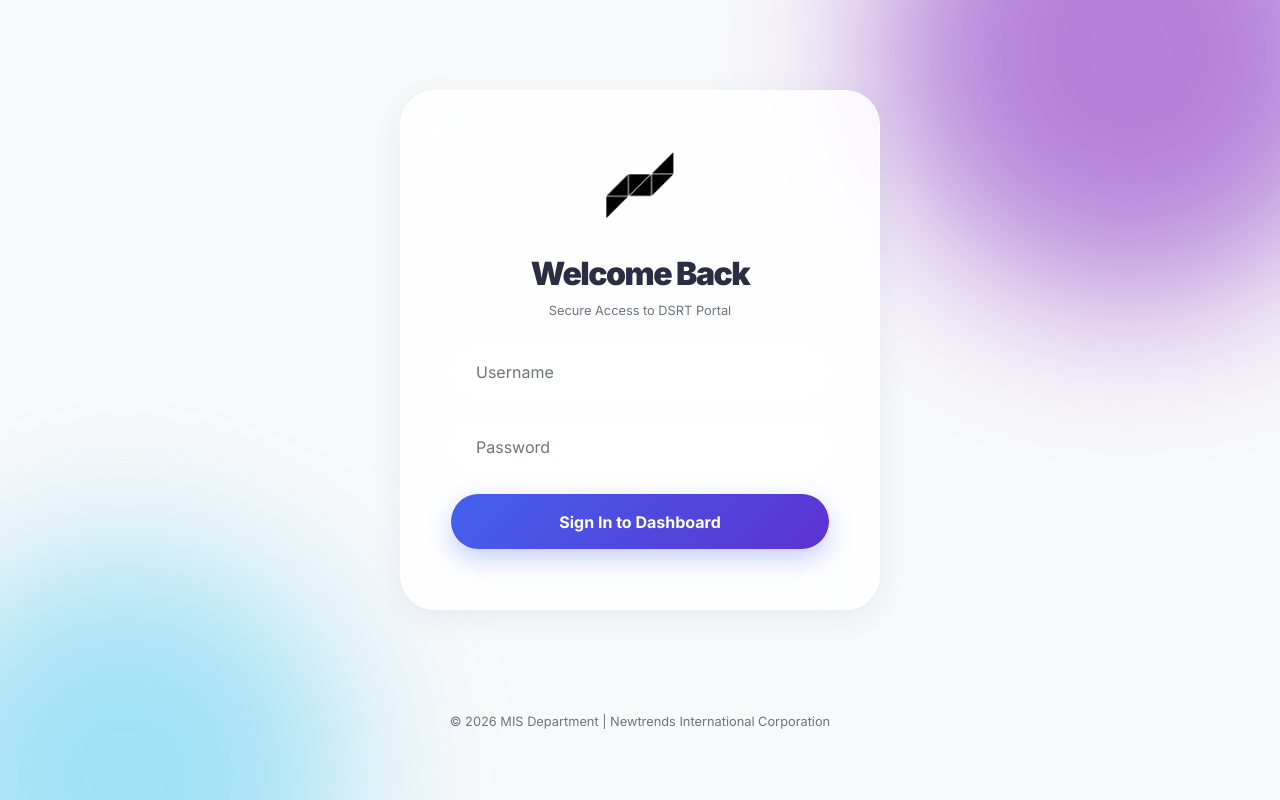
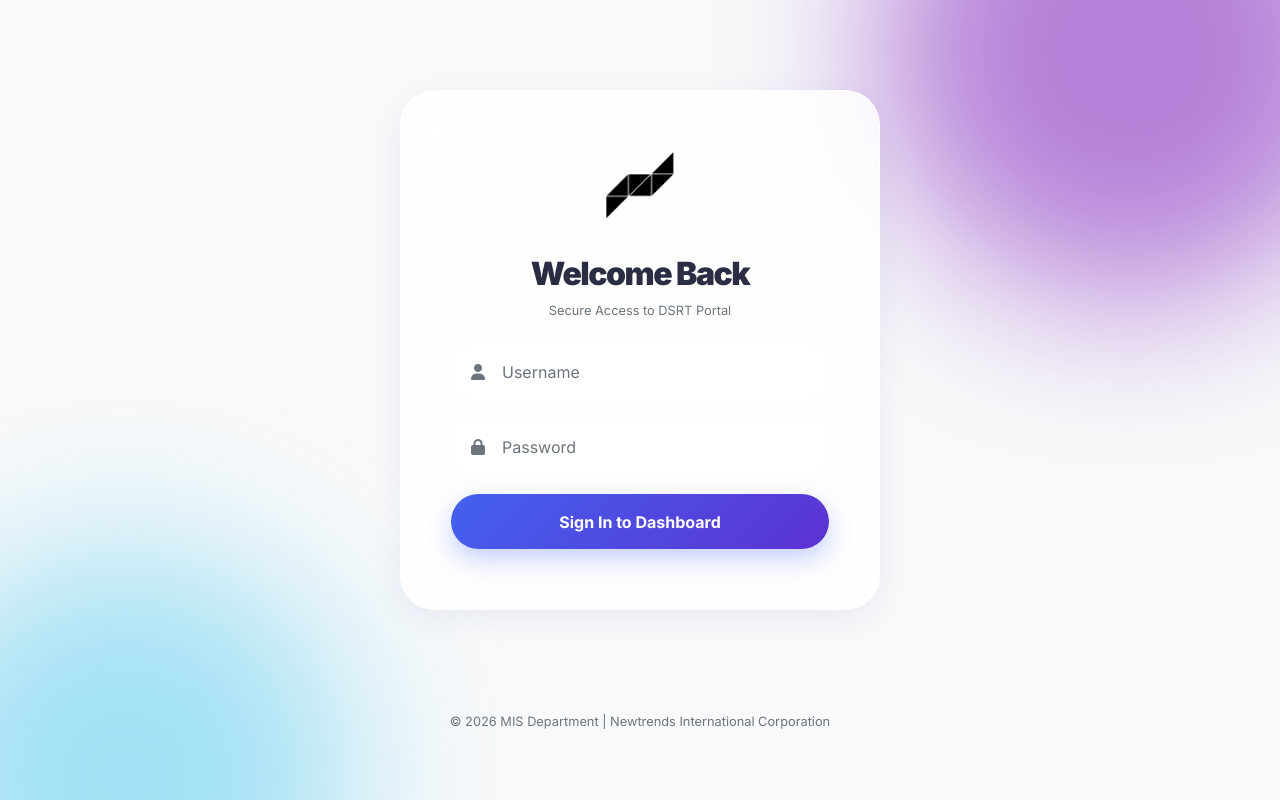
Before and after one commit to Carlosthegreat7/Department-Store-Requests-Template-DSRT-, a Flask app: page / in a window 1280 px wide. Run offline with Flask 3, Linux system fonts and the light colour scheme; parts of the project's set-up code (start-up, migrations or seed data) failed here and were passed over; some libraries are stand-ins or nearby versions.

Commit message:
Login page redesign

```diff
--- a/portal/templates/home.html
+++ b/portal/templates/home.html
@@ -18,10 +18,21 @@
       <p class="text-muted mb-4 small">Secure Access to DSRT Portal</p>
 
       <form id="login-form" method="POST">
-        <input type="text" name="username" class="form-control rounded-pill px-4 login-input" placeholder="Username"
-          required>
-        <input type="password" name="password" class="form-control rounded-pill px-4 login-input" placeholder="Password"
-          required>
+
+        <div class="position-relative mb-3">
+          <i class="fas fa-user position-absolute text-muted"
+            style="top: 50%; left: 20px; transform: translateY(-50%); z-index: 10;"></i>
+          <input type="text" name="username" class="form-control rounded-pill login-input"
+            style="padding-left: 50px; padding-right: 20px;" placeholder="Username" required>
+        </div>
+
+        <div class="position-relative mb-3">
+          <i class="fas fa-lock position-absolute text-muted"
+            style="top: 50%; left: 20px; transform: translateY(-50%); z-index: 10;"></i>
+          <input type="password" name="password" class="form-control rounded-pill login-input"
+            style="padding-left: 50px; padding-right: 20px;" placeholder="Password" required>
+        </div>
+
         <button type="submit" class="btn-bento-primary w-100 mt-3 shadow-sm">
           Sign In to Dashboard
         </button>
```
